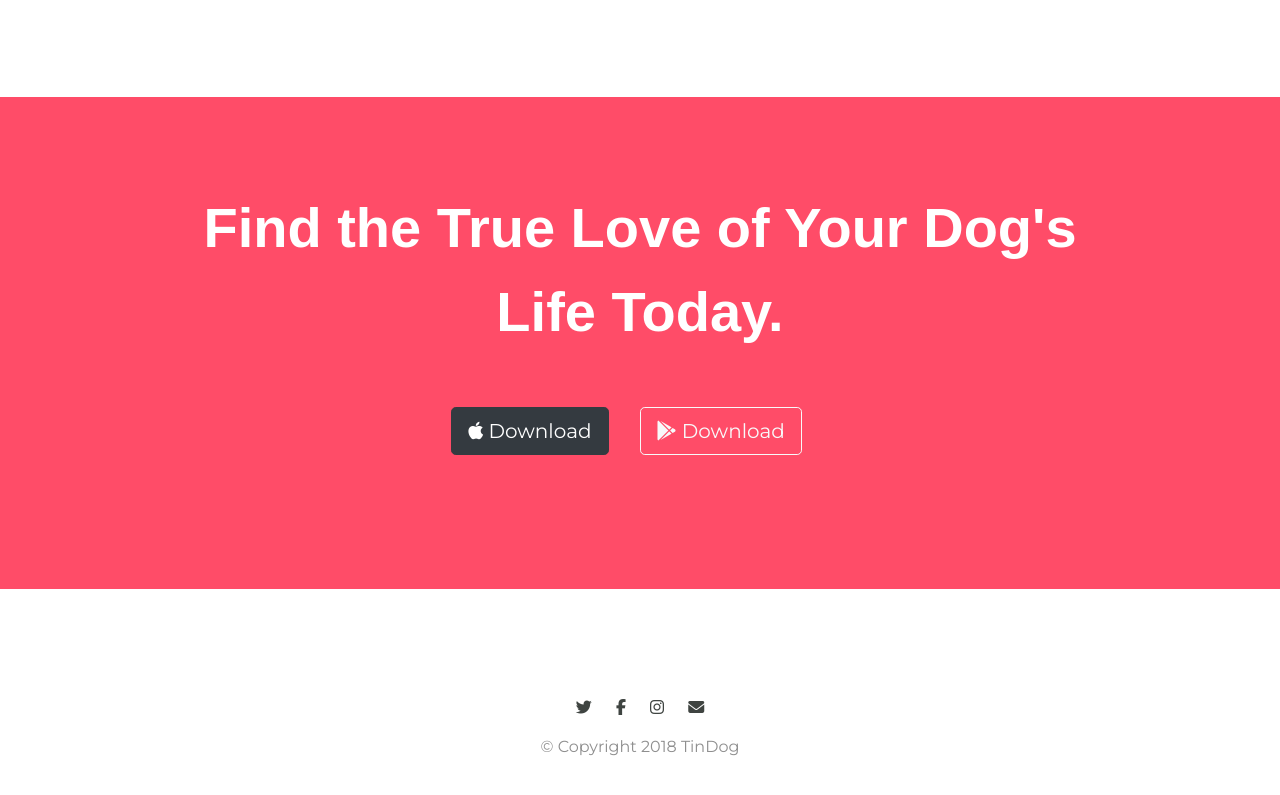
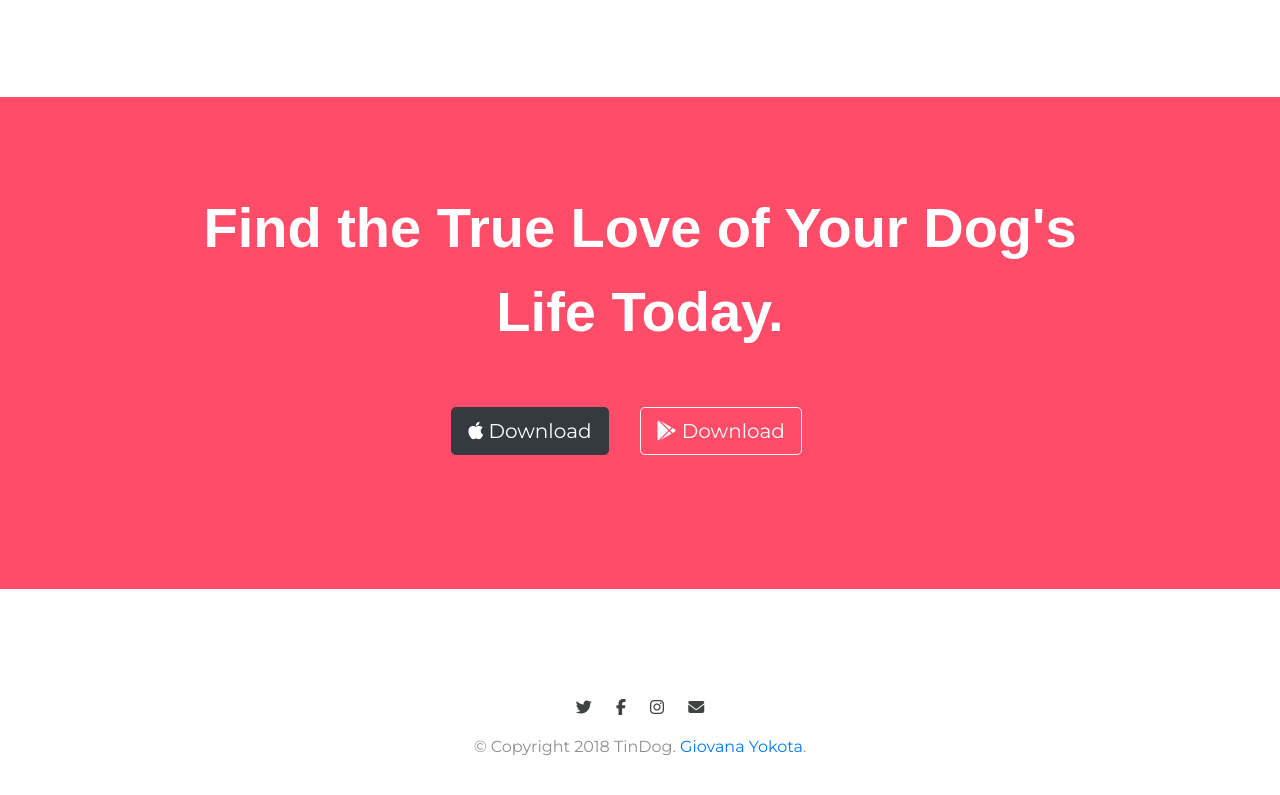
Before and after one commit to gnyokota/Tindog_Project, a plain HTML site: page index.html in a window 1280 px wide. Shown: the part 2556-3351 px from the top of the page. Drawn offline with nearby package versions, Linux system fonts and the light colour scheme.

Commit message:
Update index.html

```diff
--- a/index.html
+++ b/index.html
@@ -199,7 +199,9 @@
       <i class="social-icon fab fa-facebook-f"></i>
       <i class="social-icon fab fa-instagram"></i>
       <a href="mailto:gnyokota@gmail.com"><i class="social-icon fas fa-envelope"></i></a>
-      <p>© Copyright 2018 TinDog</p>
+      <p>© Copyright 2018 TinDog.
+        <a href="https://www.linkedin.com/in/gyokota/">Giovana Yokota</a>.
+      </p>
     </div>
   </footer>
 
```
